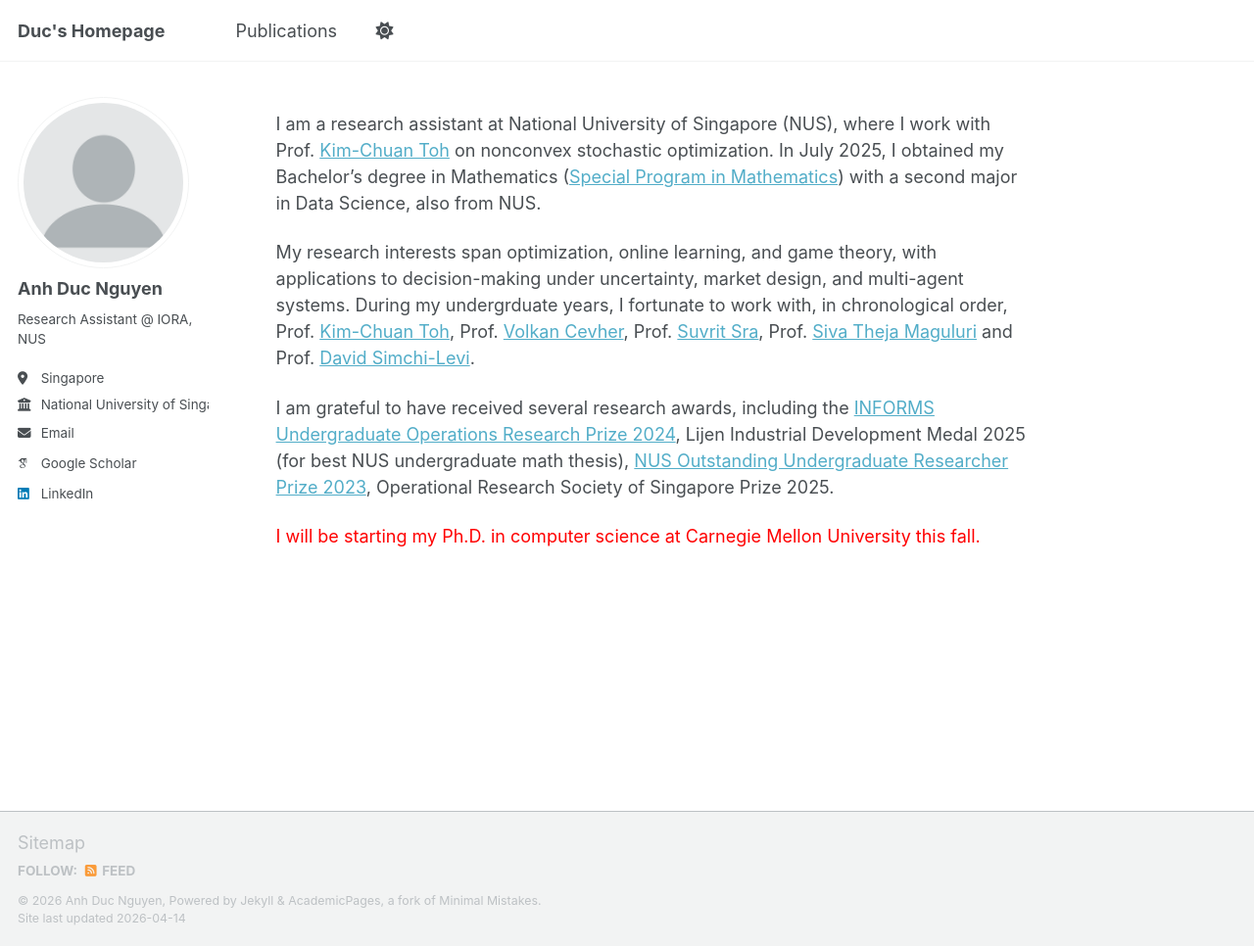
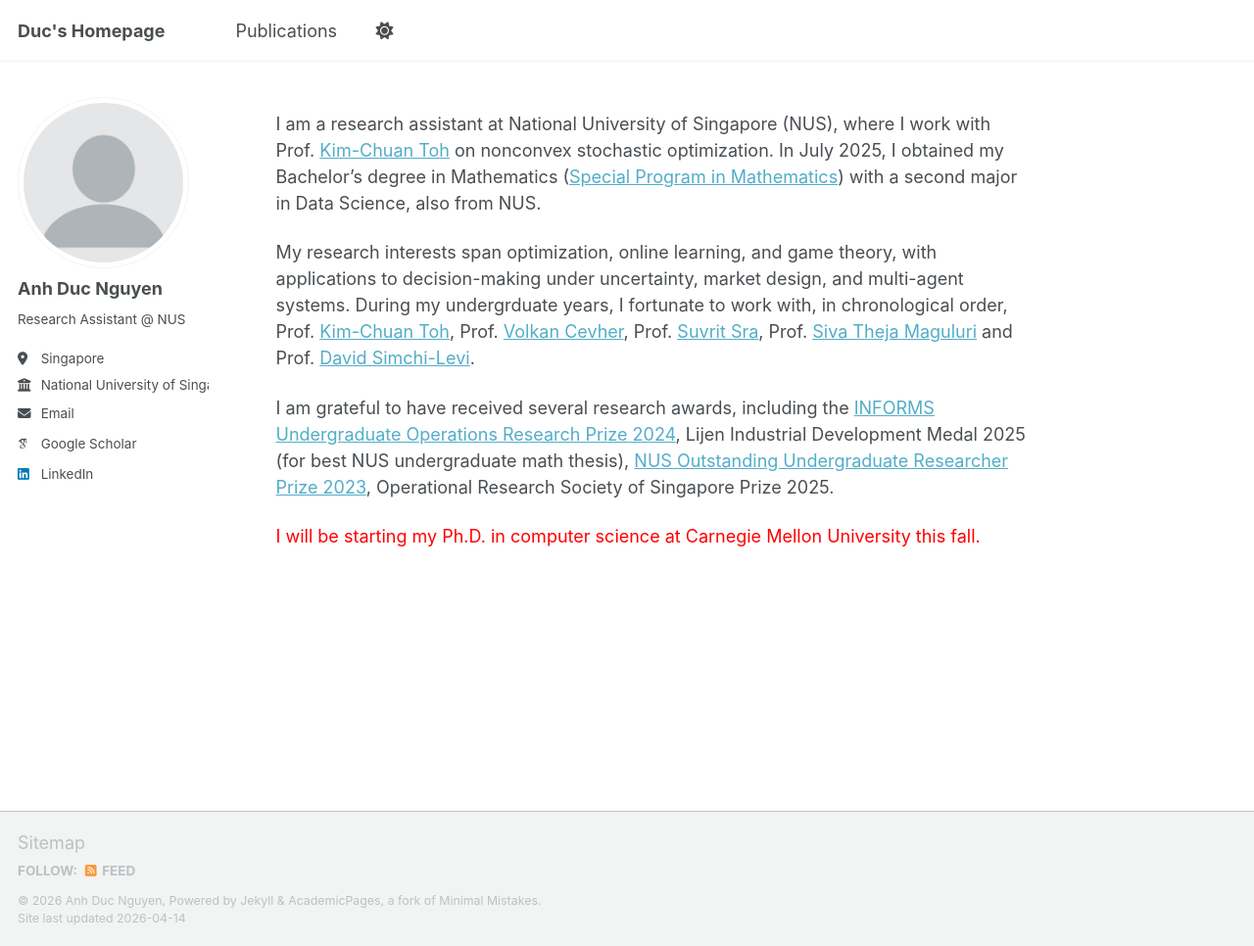
Before and after one commit to ducna271/ducna271.github.io, a Jekyll site: the page built from _pages/about.md, in a window 1280 px wide and 966 px high. Shown: the whole window at 98% size. Built offline with Jekyll 4.4.1, drawn with Linux system fonts in a browser that asks for light colours; some web fonts are replaced; a script that is not in the unit is left out.

Commit message:
Update _config.yml

```diff
--- a/_config.yml
+++ b/_config.yml
@@ -13,10 +13,10 @@ title                    : "Duc's Homepage"
 title_separator          : "-"
 name                     : &name "Anh Duc Nguyen"
 description              : &description "Duc's academic portfolio"   # Update this with a general description of your site, this is the default if not overridden by a page
-url                      : https://ducna271.github.io # The base hostname & protocol for your site e.g. "https://[your GitHub username].github.io",
+url                      : https://duc67.github.io # The base hostname & protocol for your site e.g. "https://[your GitHub username].github.io",
                                                            # or if you already have some other page hosted on Github then use "https://[your GitHub username].github.io/[Your Repo Name]"
 baseurl                  : "" # the subpath of your site, e.g. "/blog"
-repository               : "ducna271/ducna271.github.io"
+repository               : "duc67/duc67.github.io"
 
 # Site Author - The following control what appear as part of the author content on the side bar.
 #               If a field is blank the icon and link will not appear, otherwise it will be shown.
@@ -26,7 +26,7 @@ author:
   avatar           : "profile.png"
   name             : "Anh Duc Nguyen"
   pronouns         : # example: "she/her"
-  bio              : "Research Assistant @ IORA, NUS"
+  bio              : "Research Assistant @ NUS"
   location         : "Singapore"
   employer         : "National University of Singapore"
   uri              : # URL
```
